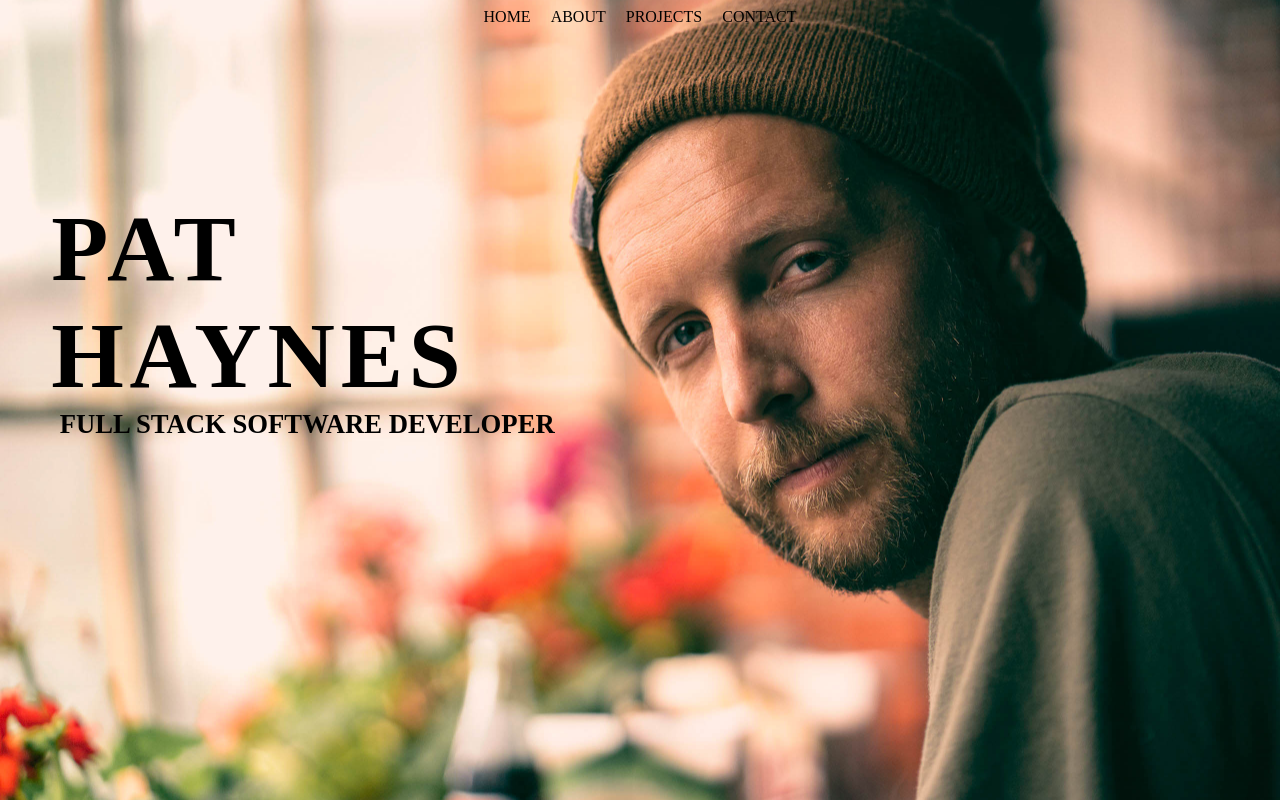
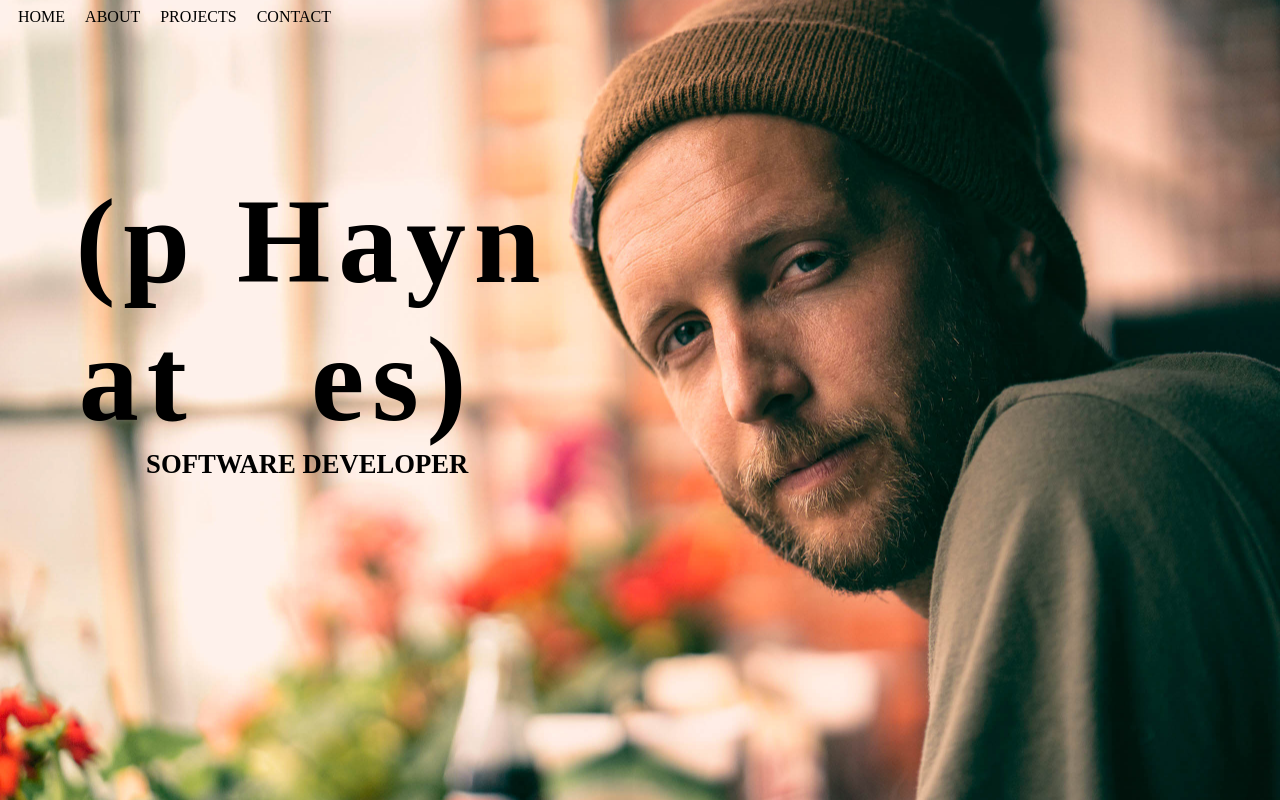
Before and after one commit to pathaynes/Portfolio, a React app: page / in a window 1280 px wide. Built offline with nearby package versions, Linux system fonts and the light colour scheme; a web font is replaced by a local one.

Commit message:
bouncing letters

```diff
--- a/src/components/Header.css
+++ b/src/components/Header.css
@@ -1,9 +1,42 @@
 .Header {
   display: flex;
-  align-items: center;
   flex-direction: column;
+  display: relative;
 
   a {
    margin: 10px;
   }
+
+  a:hover {
+    color: yellowgreen;
+    cursor: pointer;
+  }
+
+  .menu-toggle {
+    background-color: black;
+    padding: 1em;
+    position: absolute;
+    top: .5em;
+    right: .5em;
+    cursor: pointer;
+   }
+
+   .hamburger,
+   .hamburger::before,
+   .hamburger::after {
+    content: '';
+    display: block;
+    background: yellowgreen;
+    height: 3px;
+    width: 1.75em;
+    border-radius: 3px;
+   }
+
+   .hamburger::before {
+    transform: translateY(-7px);
+   }
+
+   .hamburger::after {
+    transform: translateY(4px);
+   }
 }
--- a/src/components/Header.js
+++ b/src/components/Header.js
@@ -10,6 +10,9 @@ const Header = () => (
       <a>PROJECTS</a>
       <a>CONTACT</a>
     </nav>
+    <div className="menu-toggle">
+      <div className="hamburger"></div>
+    </div>
   </header>
 );
 
--- a/src/components/Main.css
+++ b/src/components/Main.css
@@ -1,26 +1,51 @@
 .Main {
-    display: flex;
-    align-items: center;
-    flex-direction: column;
+    text-align: center;
     width: 40%;
-    bottom: 45vh;
+    bottom: 40vh;
     left: 4vw;
     right: 40vw;
     position: absolute;
 
-    h1 {
-        font-size: 70pt;
-        font-family: minion-pro, serif;
-        font-weight: 700;
-        margin: 0;
-        letter-spacing: 0.0625em;
+    .Container {
+        display: flex;
+        flex-direction: row;
+        justify-content: center;
+        width: 100%;
+        left: 6vw;
+
+        h1 {
+            font-size: 90pt;
+            font-family: minion-pro, serif;
+            font-weight: 700;
+            margin: 0;
+            letter-spacing: 0.065em;
+        }
+
+        span {
+           display: inline-block;
+           transition: all .8s cubic-bezier(0.120, 0.885, 0.32, 1.875);
+        }
+
+        span:hover {
+           color: yellowgreen;
+           transform: translateY(-.15em);
+           cursor: pointer;
+        }
     }
 
     p {
+        display: inline-block;
         font-family: minion-pro, serif;
         font-weight: 700;
         font-size: 20pt;
         margin: 0;
+        transition: all .8s cubic-bezier(0.120, 0.885, 0.32, 1.875);
+    }
+
+    p:hover {
+        color:yellowgreen;
+        transform: translateY(-.15em);
+        cursor: pointer;
     }
 
 
--- a/src/components/Main.js
+++ b/src/components/Main.js
@@ -4,8 +4,25 @@ import styles from './Main.css';
 const Main = () => (
   <>
     <div className={styles.Main}>
-      <h1>PAT HAYNES</h1>
-      <p>FULL STACK SOFTWARE DEVELOPER</p>
+      <div className={styles.Container}>
+        <h1>
+          <span>(</span>
+          <span>p</span>
+          <span>a</span>
+          <span>t</span>
+        </h1>
+        <h1>
+          <span>H</span>
+          <span>a</span>
+          <span>y</span>
+          <span>n</span>
+          <span>e</span>
+          <span>s</span>
+          <span>)</span>
+        </h1>
+      </div>
+      <p>SOFTWARE DEVELOPER</p>
+
     </div>
   </>
 );
```
